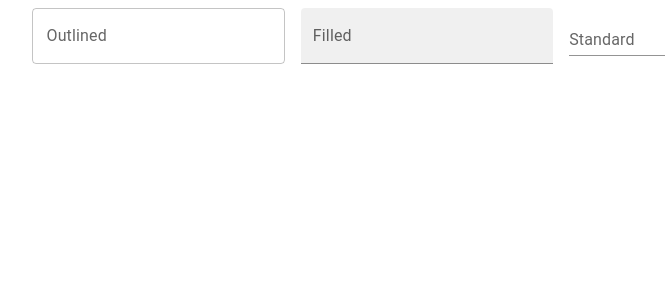
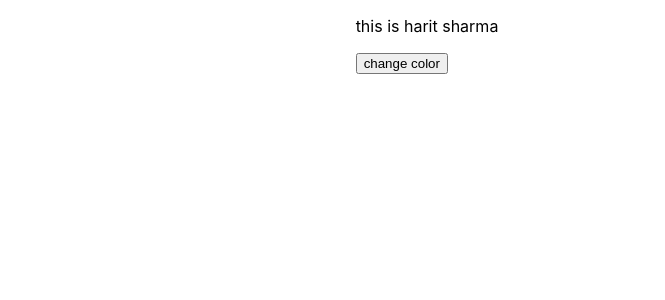
Before and after one commit to Haritscode/Articuno-Coding-LLP, a React (Create React App) app: page / in a window 1280 px wide. Shown: the top 300 px of the page, without its empty margins (213-878 px from the left). Built offline with nearby package versions, Linux system fonts and the light colour scheme.

Commit message:
updated solution

```diff
--- a/src/App.jsx
+++ b/src/App.jsx
@@ -1,23 +1,23 @@
 import './App.css';
-import Box from '@mui/material/Box';
-import TextField from '@mui/material/TextField';
-// import {useState,createContext,useContext} from 'react';
-// import App1 from './App1';
-// const initalState={
-//   color:"white"
-// }
-// const GlobalProvider=createContext();
+// import Box from '@mui/material/Box';
+// import TextField from '@mui/material/TextField';
+import {useState,createContext} from 'react';
+import App1 from './App1';
+const initalState={
+  color:"white"
+}
+const GlobalProvider=createContext();
 function App() {
-  // const [color, setColor] = useState(false);
-  // const aulterColor=(value)=>{
-  //   setColor(!value);
-  // }
+  const [color, setColor] = useState(false);
+  const aulterColor=(value)=>{
+    setColor(!value);
+  }
   // const colorChange=()=>{
   //   setisTrue(false)
   // }
   return (
     <>
-    <div>
+    {/* <div>
     <Box
       component="form"
       sx={{
@@ -30,15 +30,15 @@ function App() {
       <TextField id="filled-basic" label="Filled" variant="filled" className="custom_input_2"/>
       <TextField id="standard-basic" label="Standard" variant="standard" className='custom_input_3' />
     </Box>
-    </div>
-    {/* <div>
+    </div> */}
+    <div>
       <GlobalProvider.Provider value={{color,aulterColor}}>
         <App1/>
       </GlobalProvider.Provider>
-    </div> */}
+    </div>
     </>
   );
 }
 
 export default App;
-// export {GlobalProvider};
+export {GlobalProvider};
```
